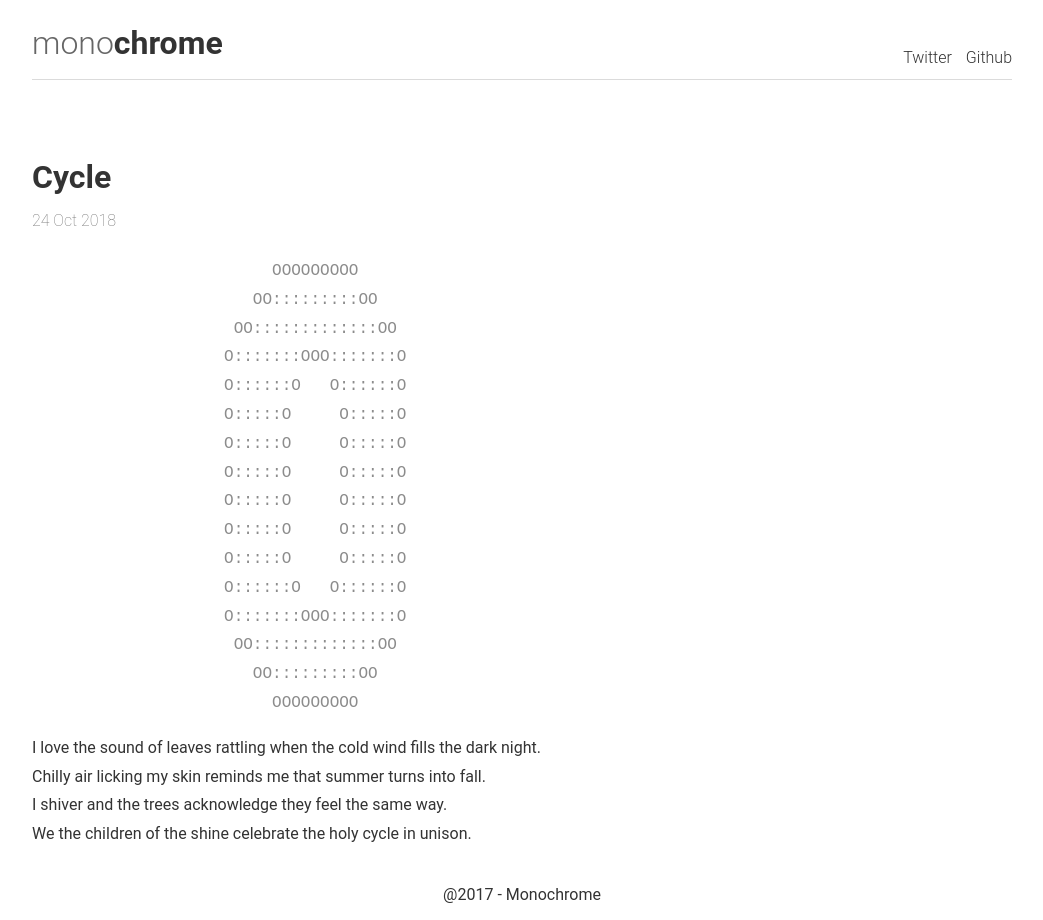
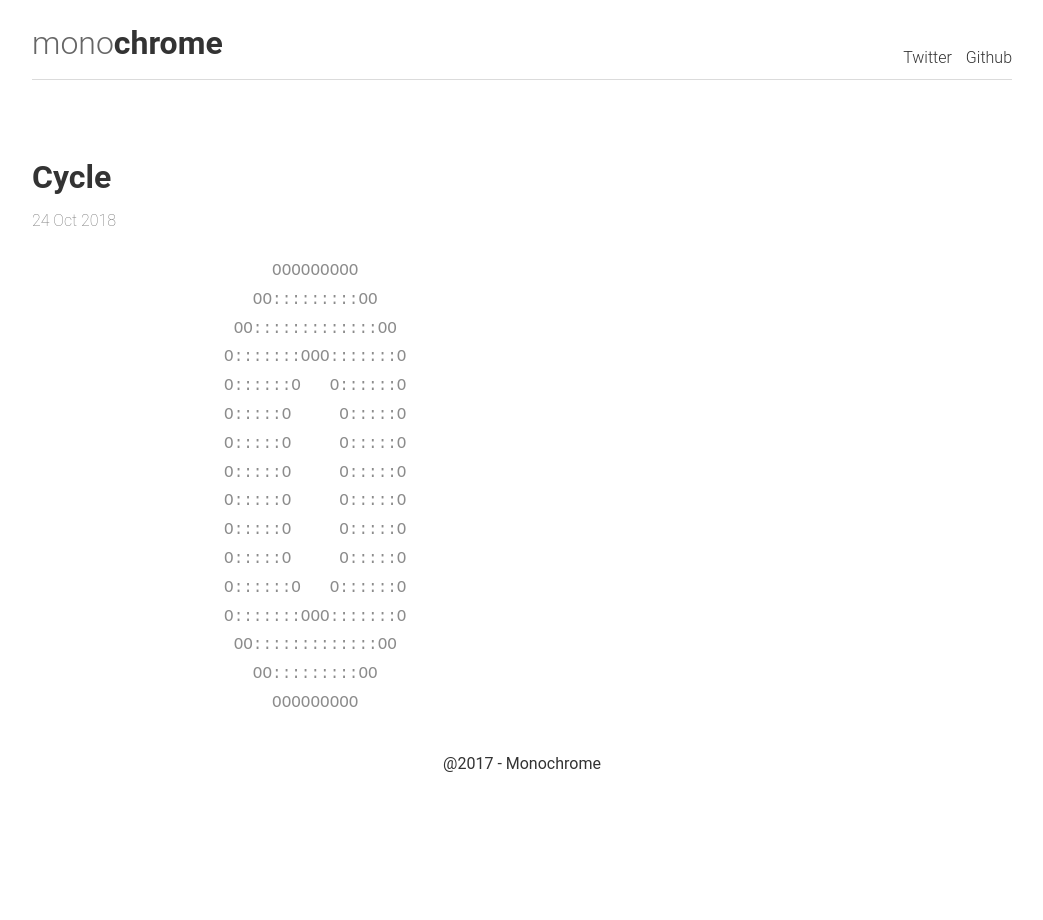
Before and after one commit to kadarakos/blog, a Jekyll site: the page built from _posts/2018-10-24-Cycle.md, in a window 1280 px wide. Shown: the whole page, without its empty margins (118-1161 px from the left). Built offline with Jekyll 4.4.1, drawn with Linux system fonts in a browser that asks for light colours.

Commit message:
Update 2018-10-24-Cycle.md

```diff
--- a/_posts/2018-10-24-Cycle.md
+++ b/_posts/2018-10-24-Cycle.md
@@ -14,10 +14,3 @@
                          OO:::::::::::::OO
                            OO:::::::::OO
                              OOOOOOOOO
-
-
-
-I love the sound of leaves rattling when the cold wind fills the dark night.
-Chilly air licking my skin reminds me that summer turns into fall.
-I shiver and the trees acknowledge they feel the same way.
-We the children of the shine celebrate the holy cycle in unison.
```
